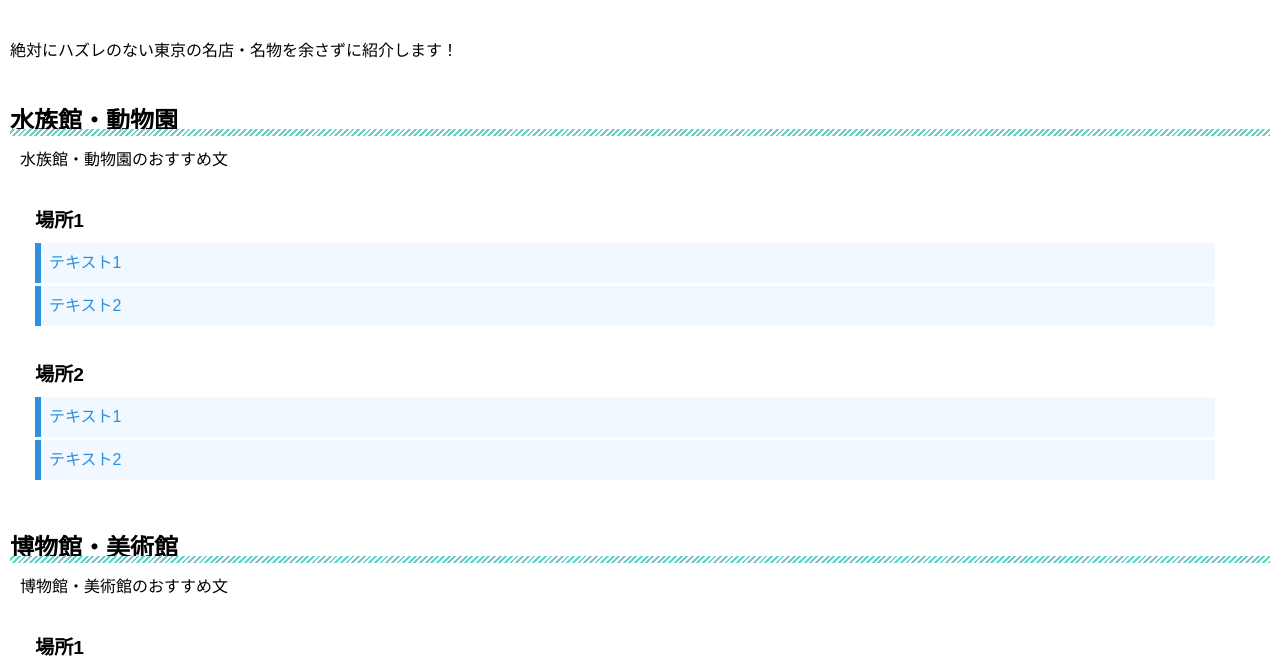
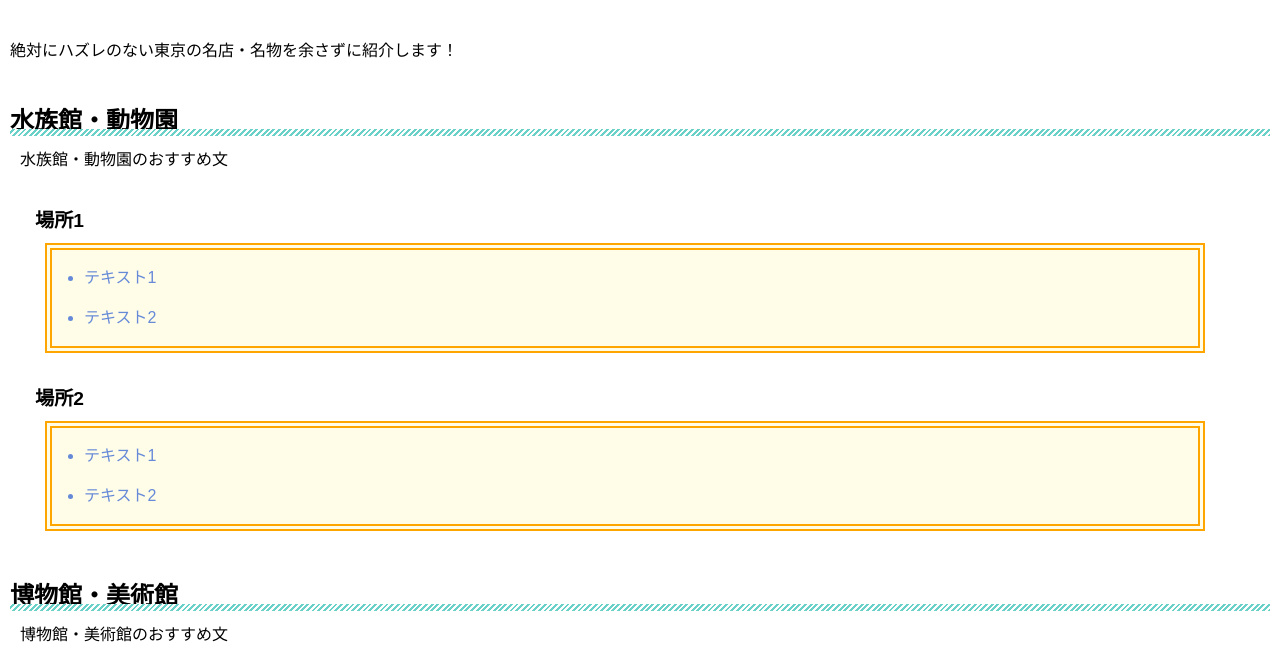
Before and after one commit to ReimaKitano/TokyoSightSeeing, a plain HTML site: page index.html in a window 1280 px wide. Shown: the part 101-769 px from the top of the page. Drawn offline with Linux system fonts and the light colour scheme.

Commit message:
リストのデザイン変更

```diff
--- a/css/main.css
+++ b/css/main.css
@@ -55,18 +55,17 @@ dl dd {
 
 
 ul, ol {
-  padding: 0;
-  position: relative;
+  color: #668ad8;
+  border: double 7px #ffa500;/*二重線 太さ 色*/
+  background: #fffde8;
+  padding: 0.5em 0.5em 0.5em 2em;
+  margin-left: 10px;
+  margin-right: 10px;
 }
 
 ul li, ol li {
-  color: #2d8fdd;
-  border-left: solid 6px #2d8fdd;/*左側の線*/
-  background: #f1f8ff;/*背景色*/
-  margin-bottom: 3px;/*下のバーとの余白*/
-   line-height: 1.5;
-  padding: 0.5em;
-  list-style-type: none!important;/*ポチ消す*/
+  line-height: 1.5;
+  padding: 0.5em 0;
 }
 
 footer {
```
